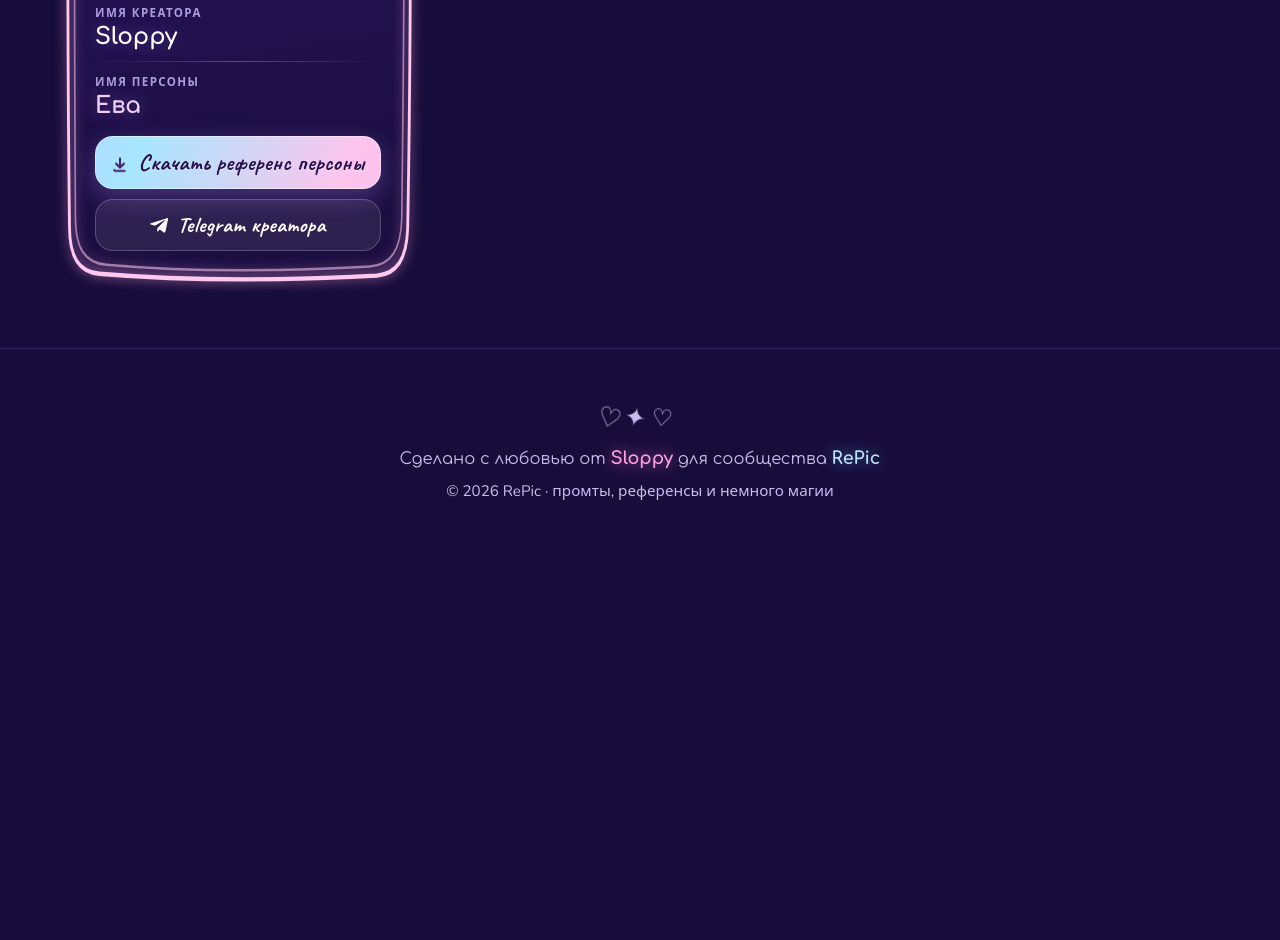
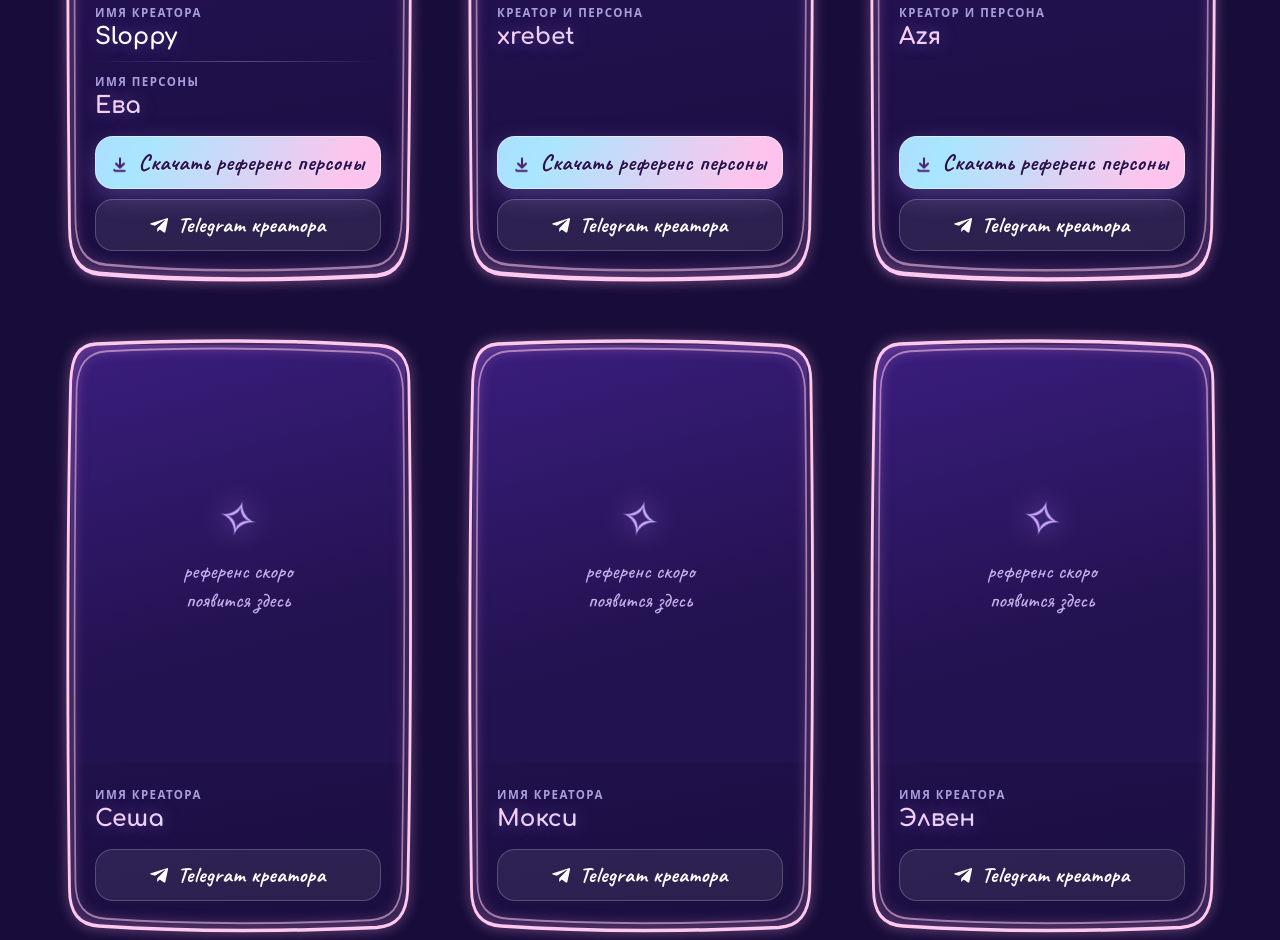
Before and after one commit to REpicpro/forms, a plain HTML site: page index.html in a window 1280 px wide. Shown: the part 2210-3150 px from the top of the page. Before the commit the page ends 2806 px from the top, so only its background shows below. Drawn offline with nearby package versions, Linux system fonts and the light colour scheme.

Commit message:
Uptade Website

```diff
--- a/index.html
+++ b/index.html
@@ -191,6 +191,15 @@ h1{font-family:'Comfortaa',cursive;font-size:clamp(2.7rem,9vw,4.8rem);font-weigh
 .sheen .band span:nth-child(odd){color:#ffd6f2;font-size:15px}
 .sheen .band span:nth-child(3n){color:#cfe8ff;font-size:22px}
 
+.ph.empty{display:grid;place-items:center;
+  background:linear-gradient(165deg,#3a1d7d,#22124f 70%)}
+.ph.empty::after{display:none}
+.empty-in{text-align:center;display:flex;flex-direction:column;align-items:center;gap:10px;
+  padding:20px;position:relative;z-index:1}
+.e-star{font-size:40px;color:#c9a9ff;text-shadow:0 0 22px rgba(190,150,255,.9);
+  animation:sp 3.6s ease-in-out infinite}
+.e-txt{font-family:var(--hand);font-size:1.32rem;line-height:1.35;color:#c1b0ea}
+.card.soon .ph{aspect-ratio:4/5}
 .body{padding:24px 24px 26px;display:flex;flex-direction:column;gap:18px;flex:1}
 .names{display:flex;flex-direction:column;gap:12px}
 .nrow{display:flex;flex-direction:column;gap:3px}
@@ -380,10 +389,28 @@ document.querySelectorAll('.arrow path').forEach(p=>
 
 /* ══ креаторы ══ */
 const creators=[
- {c:'Venu',    p:'Женя', f:'zhenya', url:'https://t.me/venuprompts'},
- {c:'Milka',   p:'Milka',f:'milka',  url:'https://t.me/milkagrobgrob', one:true},
- {c:'Nivladi', p:'Фаина',f:'faina',  url:'https://t.me/nivladish'},
- {c:'Sloppy',  p:'Ева',  f:'eva',    url:'https://t.me/sloppyhouse'}
+ {c:'Venu',    p:'Женя',  f:'zhenya', url:'https://t.me/venuprompts'},
+ {c:'Milka',   f:'milka',  url:'https://t.me/milkagrobgrob', one:true},
+ {c:'Nivladi', p:'Фаина', f:'faina',  url:'https://t.me/nivladish'},
+ {c:'Sloppy',  p:'Ева',   f:'eva',    url:'https://t.me/sloppyhouse'},
+ {c:'xrebet',  f:'xrebet', url:'https://t.me/ebuchiihtml', one:true},
+ {c:'Аzя',     f:'azya',   url:'https://t.me/azzzyabebra', one:true},
+ {c:'Сеша',        url:'https://t.me/promptssecha'},
+ {c:'Мокси',       url:'https://t.me/mooxsy69'},
+ {c:'Элвен',       url:'https://t.me/elvenprompts'},
+ {c:'Ашкуди',      url:'https://t.me/lavalampochkaa'},
+ {c:'Айка',        url:'https://t.me/TeaTurtleWoW'},
+ {c:'Mokiro',      url:'https://t.me/Mmokiro'},
+ {c:'Аляска',      url:'https://t.me/pipisipopi228'},
+ {c:'Мохнатик',    url:'https://t.me/pipisipopi228'},
+ {c:'velvet void', url:'https://t.me/vvelvetvoid'},
+ {c:'Нана',        url:'https://t.me/Nananooneebananaa'},
+ {c:'Панос',       url:'https://t.me/panos_prompt_crimes'},
+ {c:'Шиппис',      url:'https://t.me/schippismalen'},
+ {c:'Липка',       url:'https://t.me/lipkaprompts'},
+ {c:'Ядвига',      url:'https://t.me/unpleasantdreams'},
+ {c:'Kris',        url:'https://t.me/janitorai_burrow'},
+ {c:'Aderef',      url:'https://t.me/aderef'}
 ];
 const tg='<svg viewBox="0 0 24 24"><path d="M9.8 16.3l-.4 4.6c.6 0 .8-.2 1.1-.5l2.6-2.5 5.4 4c1 .5 1.7.3 2-.9l3.5-16.5c.3-1.4-.5-2-1.5-1.6L1.3 9.6C-.1 10.1 0 11 1.1 11.3l5.5 1.7L19.4 5.4c.6-.4 1.2-.2.7.2z"/></svg>';
 const dl='<svg viewBox="0 0 24 24"><path d="M12 3a1.4 1.4 0 0 1 1.4 1.4v8.7l2.9-2.9a1.4 1.4 0 1 1 2 2l-5.3 5.3a1.4 1.4 0 0 1-2 0L5.7 12.2a1.4 1.4 0 0 1 2-2l2.9 2.9V4.4A1.4 1.4 0 0 1 12 3zM4.4 18.2a1.4 1.4 0 0 1 1.4 1.4h12.4a1.4 1.4 0 1 1 0 2.8H5.8a2.8 2.8 0 0 1-2.8-2.8 1.4 1.4 0 0 1 1.4-1.4z"/></svg>';
@@ -398,23 +425,25 @@ const frame=`<svg viewBox="0 0 300 420" preserveAspectRatio="none">
    C12 275, 12 141, 14 38 C15 21, 23 13, 39 12"/></svg>`;
 
 document.getElementById('grid').innerHTML=creators.map((c,i)=>`
-<div class="card" style="transition-delay:${i*110}ms">
+<div class="card${c.f?'':' soon'}" style="transition-delay:${(i%8)*90}ms">
  <div class="frame">${frame}</div>
  <div class="card-in">
-  <div class="ph"><img src="assets/${c.f}.jpg" alt="${c.p}" loading="lazy">
+  ${c.f ? `<div class="ph"><img src="assets/${c.f}.jpg" alt="${c.c}" loading="lazy">
    <div class="sheen"><div class="band">
     <span>♡</span><span>✦</span><span>♥</span><span>✧</span><span>♡</span>
     <span>★</span><span>♥</span><span>✦</span><span>♡</span><span>✧</span></div></div>
-  </div>
+  </div>`
+  : `<div class="ph empty"><div class="empty-in"><span class="e-star">✧</span>
+      <span class="e-txt">референс скоро<br>появится здесь</span></div></div>`}
   <div class="body">
-   <div class="names">${c.one
-     ? `<div class="nrow"><span class="lbl">Креатор и персона</span><span class="val p">${c.c}</span></div>`
+   <div class="names">${(c.one||!c.p)
+     ? `<div class="nrow"><span class="lbl">${c.one?'Креатор и персона':'Имя креатора'}</span><span class="val p">${c.c}</span></div>`
      : `<div class="nrow"><span class="lbl">Имя креатора</span><span class="val">${c.c}</span></div>
         <div class="divider"></div>
         <div class="nrow"><span class="lbl">Имя персоны</span><span class="val p">${c.p}</span></div>`}
    </div>
    <div class="btns">
-    <a class="btn dl" href="assets/${c.f}-full.png" download="RePic-${c.p}.png">${dl} Скачать референс персоны</a>
+    ${c.f ? `<a class="btn dl" href="assets/${c.f}-full.png" download="RePic-${c.c}.png">${dl} Скачать референс персоны</a>` : ''}
     <a class="btn tgl" href="${c.url}" target="_blank" rel="noopener">${tg} Telegram креатора</a>
    </div>
   </div>
```
Also changed, not shown: assets/azya.jpg (added), assets/xrebet.jpg (added), 2 other files.
